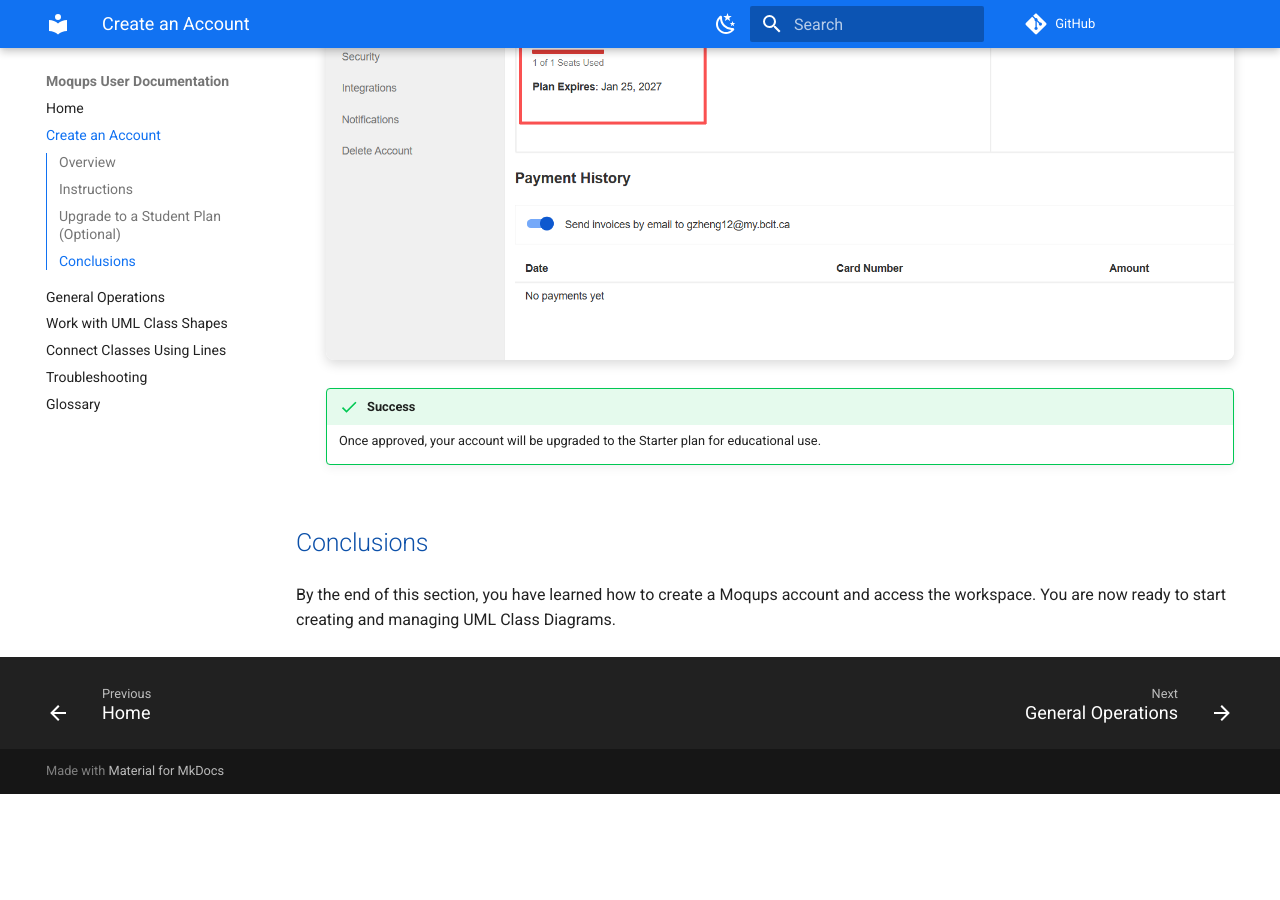
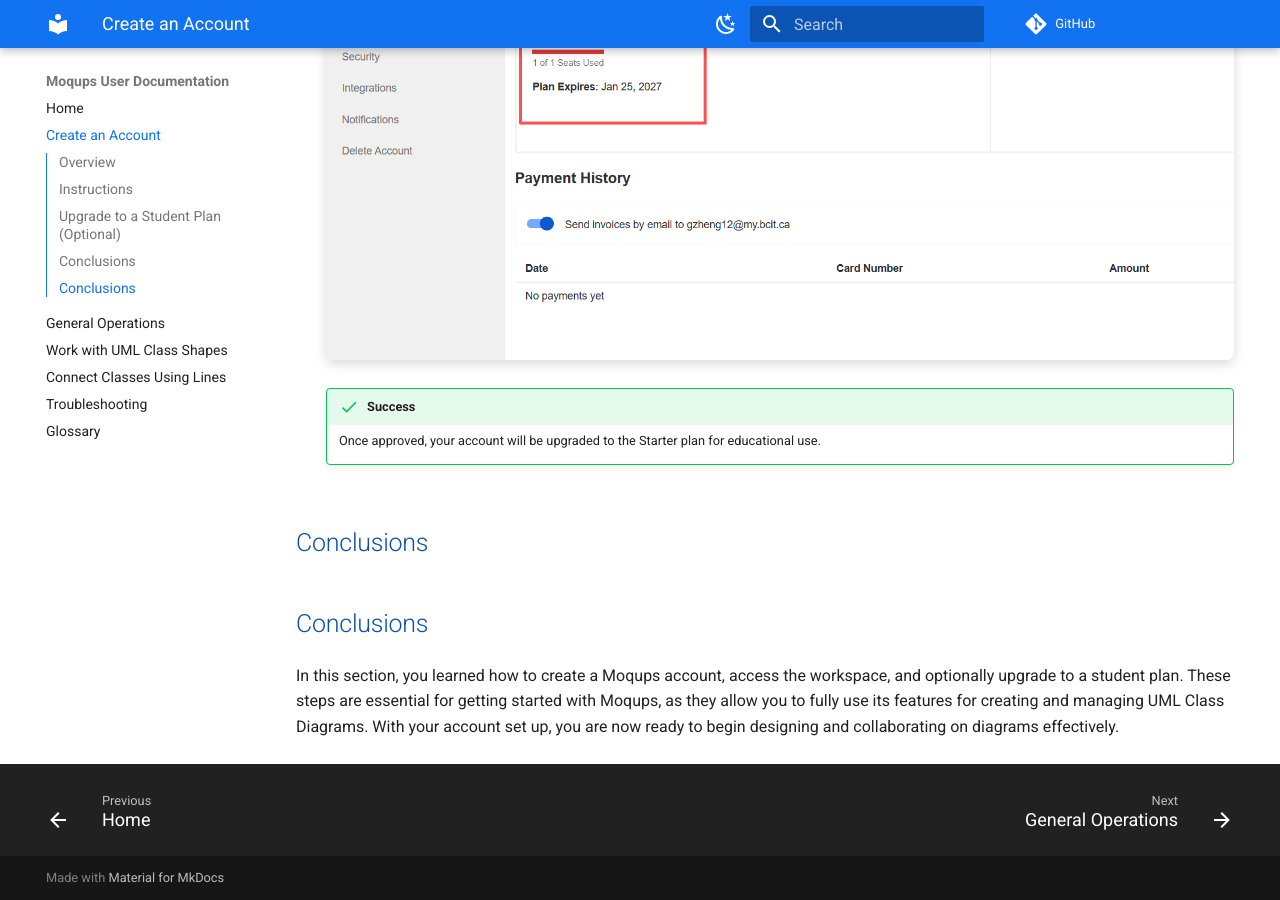
Before and after one commit to mzhao002/Moqups-User-Documentation, an MkDocs documentation site: the page built from docs/create-an-account.md, in a window 1280 px wide and 900 px high, scrolled down 4625 px. Built offline with MkDocs 1.6.1 and Material for MkDocs 9.7.7, drawn with Linux system fonts in a browser that asks for light colours; comment, search, counter and statistics services are not loaded; before the commit the page ends 5419 px from its top, so only the background shows below that.

Commit message:
Improve conclusion section for clarity and completeness

```diff
--- a/docs/create-an-account.md
+++ b/docs/create-an-account.md
@@ -70,4 +70,6 @@
 
 ## Conclusions
 
-By the end of this section, you have learned how to create a Moqups account and access the workspace. You are now ready to start creating and managing UML Class Diagrams.
+## Conclusions
+
+In this section, you learned how to create a Moqups account, access the workspace, and optionally upgrade to a student plan. These steps are essential for getting started with Moqups, as they allow you to fully use its features for creating and managing UML Class Diagrams. With your account set up, you are now ready to begin designing and collaborating on diagrams effectively.
```
